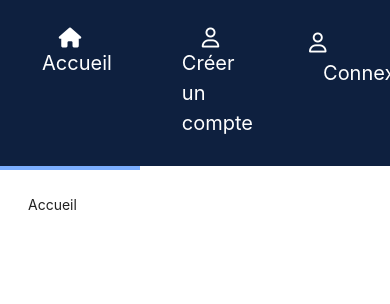
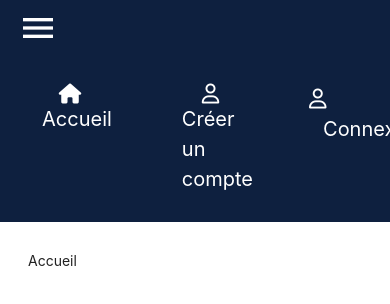
Before and after one commit to greg13013/P7_Groupomania_Frontend, a React (Create React App) app: page / in a window 390 px wide. Shown: the top 304 px of the page. Built offline with nearby package versions, Linux system fonts and the light colour scheme.

Commit message:
modif style nav mobile

```diff
--- a/public/css/main.css
+++ b/public/css/main.css
@@ -49,11 +49,22 @@ header .menu .item:hover {
           box-shadow: 0px 4px 0px 0px #7baeff;
 }
 
+nav {
+  background-color: #0e203f;
+}
+
+@media (max-width: 992px) {
+  nav i {
+    font-size: 40px !important;
+  }
+}
+
 .sideBar {
   position: fixed;
   width: 250px;
   height: 100%;
   border-right: 2px solid #e3e8f0;
+  background-color: #fdfdff;
   line-height: normal;
 }
 
@@ -72,6 +83,13 @@ header .menu .item:hover {
       -ms-flex-align: center;
           align-items: center;
   font-size: 20px;
+  color: black;
+}
+
+@media (max-width: 992px) {
+  .sideBar-user {
+    margin: 1rem;
+  }
 }
 
 .sideBar-logo {
@@ -155,6 +173,10 @@ header .menu .item:hover {
         -ms-flex-direction: column;
             flex-direction: column;
   }
+}
+
+.sidenav {
+  font-size: 25px;
 }
 
 .main-container {
--- a/public/index.html
+++ b/public/index.html
@@ -28,7 +28,7 @@
     <!-- IMPORT CSS -->
     <!-- <link href="../node_modules/materialize-css/dist/css/materialize.min.css" rel="stylesheet"> -->
     <link rel="stylesheet" href="https://cdnjs.cloudflare.com/ajax/libs/materialize/1.0.0/css/materialize.min.css">
-
+    <link href="https://fonts.googleapis.com/icon?family=Material+Icons" rel="stylesheet">
     <link rel="stylesheet" href="https://cdnjs.cloudflare.com/ajax/libs/font-awesome/6.0.0-beta3/css/all.min.css">
     <link rel="stylesheet" href="css/main.css">
 
@@ -48,6 +48,6 @@
       To begin the development, run `npm start` or `yarn start`.
       To create a production bundle, use `npm run build` or `yarn build`.
     -->
-
+    <script src="https://cdnjs.cloudflare.com/ajax/libs/materialize/1.0.0/js/materialize.min.js"></script>
   </body>
 </html>
--- a/src/App.jsx
+++ b/src/App.jsx
@@ -22,7 +22,7 @@ export const App = () => {
   useEffect(() => {
 
     //Initialisation materialize JS
-    // M.AutoInit();
+    M.AutoInit();
 
     if (tokenCookie){
       dispatch(loginCookie(userId, tokenCookie)).then(() => {
--- a/src/components/Sidebar.jsx
+++ b/src/components/Sidebar.jsx
@@ -1,17 +1,42 @@
 import React from "react";
 import { useSelector } from "react-redux";
+import { NavLink } from "react-router-dom";
 
 export const Sidebar = () => {
   const user = useSelector((state) => state.userReducer);
 
 
   return (
+    // <div>
+    //   <div className="sideBar">
+    //     <div className="sideBar-logo">
+    //       <img src="img/logo_groupomania.png" alt="logo groupomania" />
+    //     </div>
+        // {user.isLog ? (
+        //   <div className="sideBar-user row">
+        //     <img src={user.image} alt="logo utilisateur" className="col s9 circle responsive-img" />
+        //     <div>{user.username}</div>
+        //     <div>{user.email}</div>
+        //   </div>
+        // ) : null}
+
+    //     <div activeclass="active" className="bloc-link">
+    //       <span className="nav-links">Créer un post</span>
+    //     </div>
+    //   </div>
+    // </div>
     <div>
-      <div className="sideBar">
-        <div className="sideBar-logo">
-          <img src="img/logo_groupomania.png" alt="logo groupomania" />
-        </div>
-        {user.isLog ? (
+
+      <nav>
+        <div className='nav-wrapper'>
+          <a href="#!" data-target="mobile-demo" className="sidenav-trigger"><i className="material-icons">menu</i></a>
+          <div className='sideBar hide-on-med-and-down'>
+
+            <div className='sideBar-logo'>
+            <img src="img/logo_groupomania.png" alt="logo groupomania" />
+            </div>
+
+            {user.isLog ? (
           <div className="sideBar-user row">
             <img src={user.image} alt="logo utilisateur" className="col s9 circle responsive-img" />
             <div>{user.username}</div>
@@ -19,10 +44,30 @@ export const Sidebar = () => {
           </div>
         ) : null}
 
-        <div activeclass="active" className="bloc-link">
-          <span className="nav-links">Créer un post</span>
+            <NavLink activeclass="active" to="/creerPost" className='bloc-link'>
+              <i className="fas fa-book-open"></i>
+              <span className='nav-links'>Créer un post</span>
+            </NavLink>
+          </div>
         </div>
-      </div>
+      </nav>
+
+
+      <ul className="sidenav sidenav-close" id="mobile-demo">
+      {user.isLog ? (
+          <div className="sideBar-user row">
+            <img src={user.image} alt="logo utilisateur" className="col s9 circle responsive-img" />
+            <div>{user.username}</div>
+            <div>{user.email}</div>
+          </div>
+        ) : null}
+      <NavLink activeclass="active" to="/creerPost" className='bloc-link'>
+              <i className="fas fa-book-open"></i>
+              <span className='nav-links'>Créer un post</span>
+            </NavLink>
+      </ul>
+
+
     </div>
   );
 };
--- a/src/sass/layout/_navigation.scss
+++ b/src/sass/layout/_navigation.scss
@@ -2,7 +2,7 @@
 header{
     display: flex !important;
     justify-content: space-between;
-    background-color: #0e203f;
+    background-color: $couleurNav;
     font-size: 20px;
     .menu{
         display: flex;
@@ -20,6 +20,15 @@ header{
     }
 }
 
+nav{
+    background-color: $couleurNav;
+    i {
+        @include responsive(mobile){
+            font-size: 40px !important;
+        }
+    }
+}
+
 
 //SideBar
 .sideBar {
@@ -27,6 +36,7 @@ header{
     width: 250px;
     height: 100%;
     border-right: 2px solid #e3e8f0;
+    background-color: #fdfdff;
     line-height: normal;
 }
 
@@ -36,6 +46,10 @@ header{
     justify-content: center;
     align-items: center;
     font-size: 20px;
+    color: black;
+    @include responsive(mobile){
+        margin: 1rem;
+    }
 }
 
 .sideBar-logo{
@@ -96,3 +110,7 @@ header{
         flex-direction: column;
     }
 }
+
+.sidenav{
+    font-size: 25px;
+}
--- a/src/sass/utils/_variables.scss
+++ b/src/sass/utils/_variables.scss
@@ -1 +1,2 @@
 $tailleHeader: 75px;
+$couleurNav: #0e203f;
```
Also changed, not shown: 1 other file (tests, documents, lock files or other folders).
